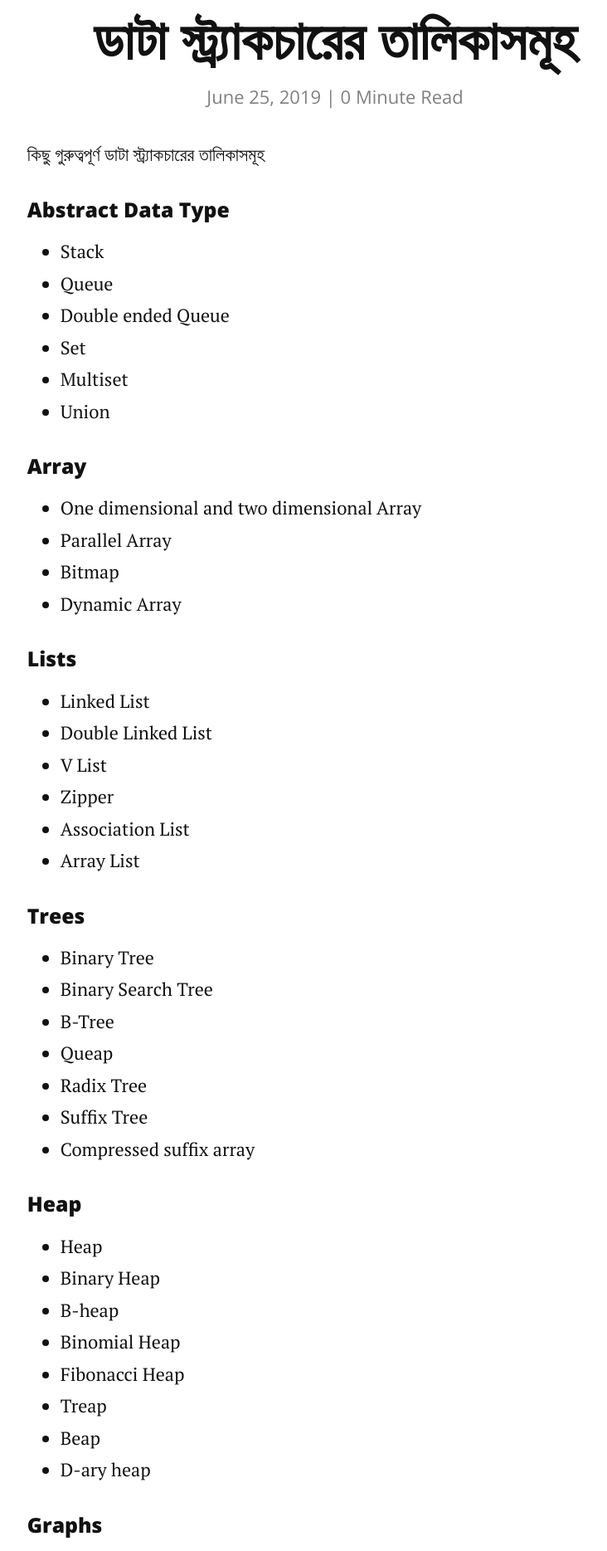
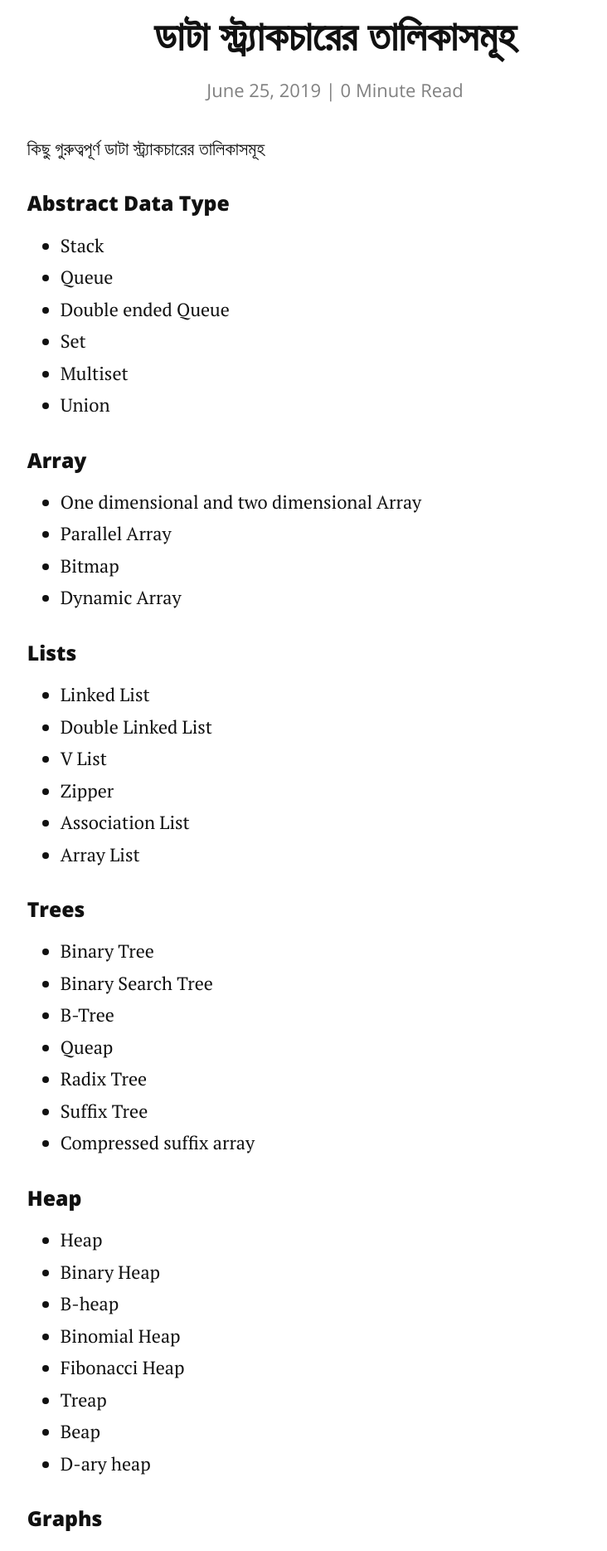
Before and after one commit to farhapartex/farhapartex.github.io, a Jekyll site: the page built from _posts/2019-06-25-ডাটা-স্ট্র্যাকচারের-তালিকাসমূহ.md, in a window 1280 px wide. Shown: the part 694-2563 px from the top of the page at 83% size, without its empty margins (236-968 px from the left). Built offline with Jekyll 4.4.1, drawn with Linux system fonts in a browser that asks for light colours; nearby versions of some CDN libraries; comment, search, counter and statistics services are not loaded.

Commit message:
tag changed!!

```diff
--- a/_layouts/post.html
+++ b/_layouts/post.html
@@ -7,7 +7,7 @@ layout: default
         <img src="{{ '/assets/img/' | prepend: site.baseurl | append: page.image }}" alt="" />
       </div>
   {% endif %}
-  <h1 class="postTitle">{{ page.title }}</h1>
+  <h2 class="postTitle">{{ page.title }}</h2>
   <p class="meta">{{ page.date | date: '%B %d, %Y' }} | <span class="time">{{ page.content | number_of_words | divided_by:180 }}</span> Minute Read</p>
 
   {{ content }}
```
